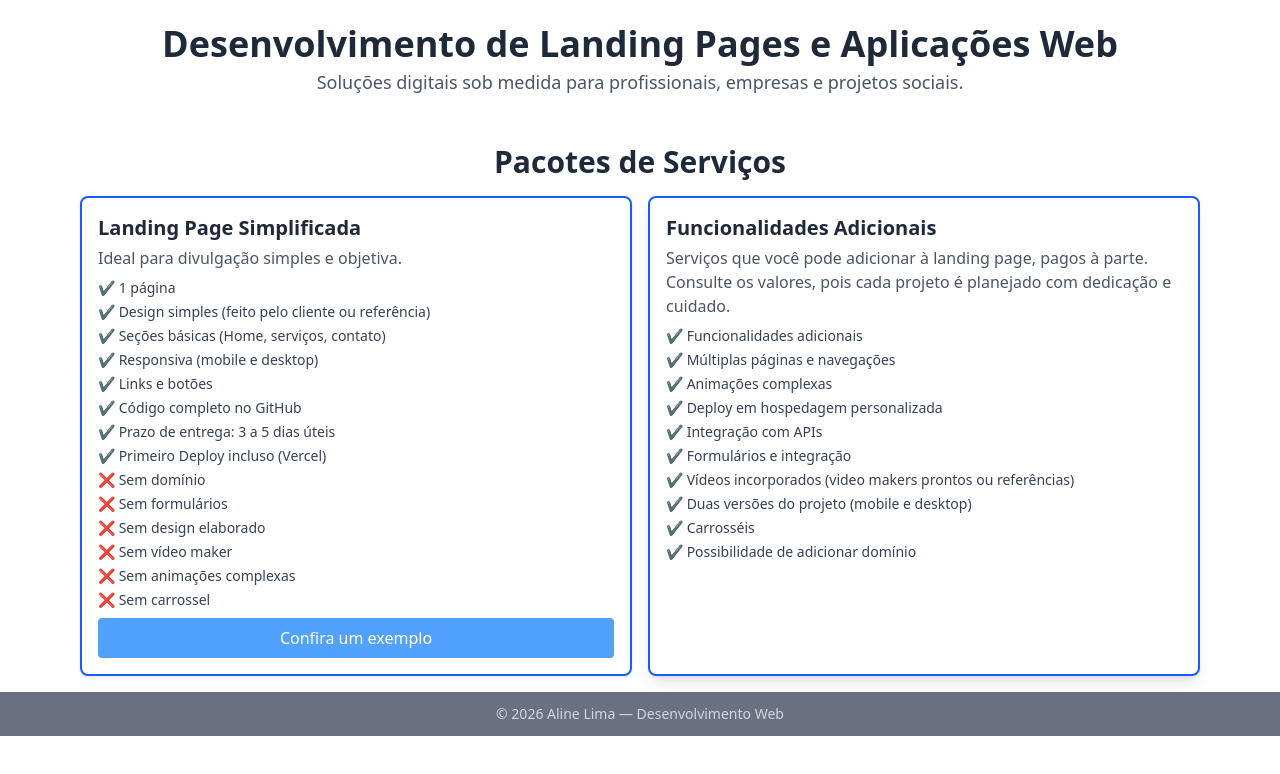
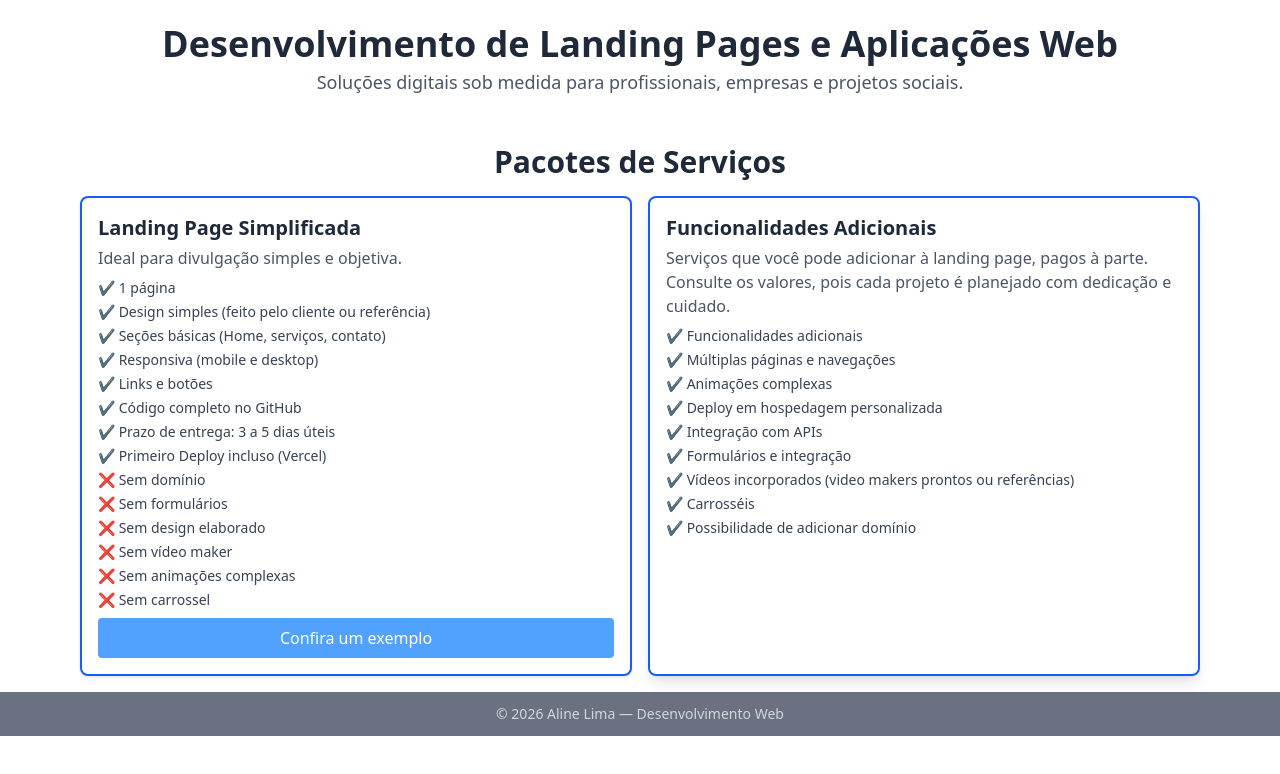
Before and after one commit to Aline12Lima/Pacotes, a React (Vite) app: page / in a window 1280 px wide. Shown: the top 774 px of the page. Built offline with nearby package versions, Linux system fonts and the light colour scheme.

Commit message:
atualiza txt

```diff
--- a/src/App.tsx
+++ b/src/App.tsx
@@ -76,7 +76,6 @@ export default function App() {
               <li>
                 ✔️ Vídeos incorporados (video makers prontos ou referências)
               </li>
-              <li>✔️ Duas versões do projeto (mobile e desktop)</li>
               <li>✔️ Carrosséis</li>
               <li>✔️ Possibilidade de adicionar domínio</li>
             </ul>
```
